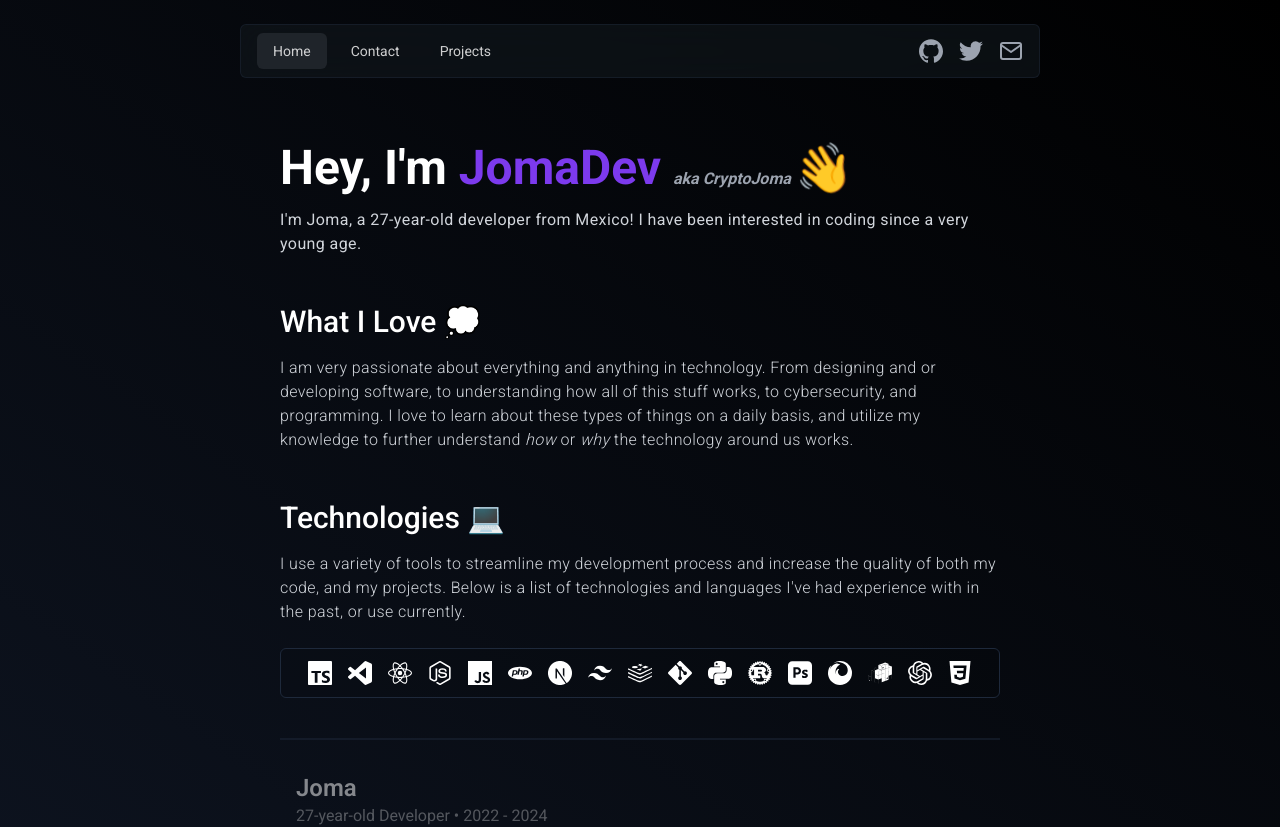
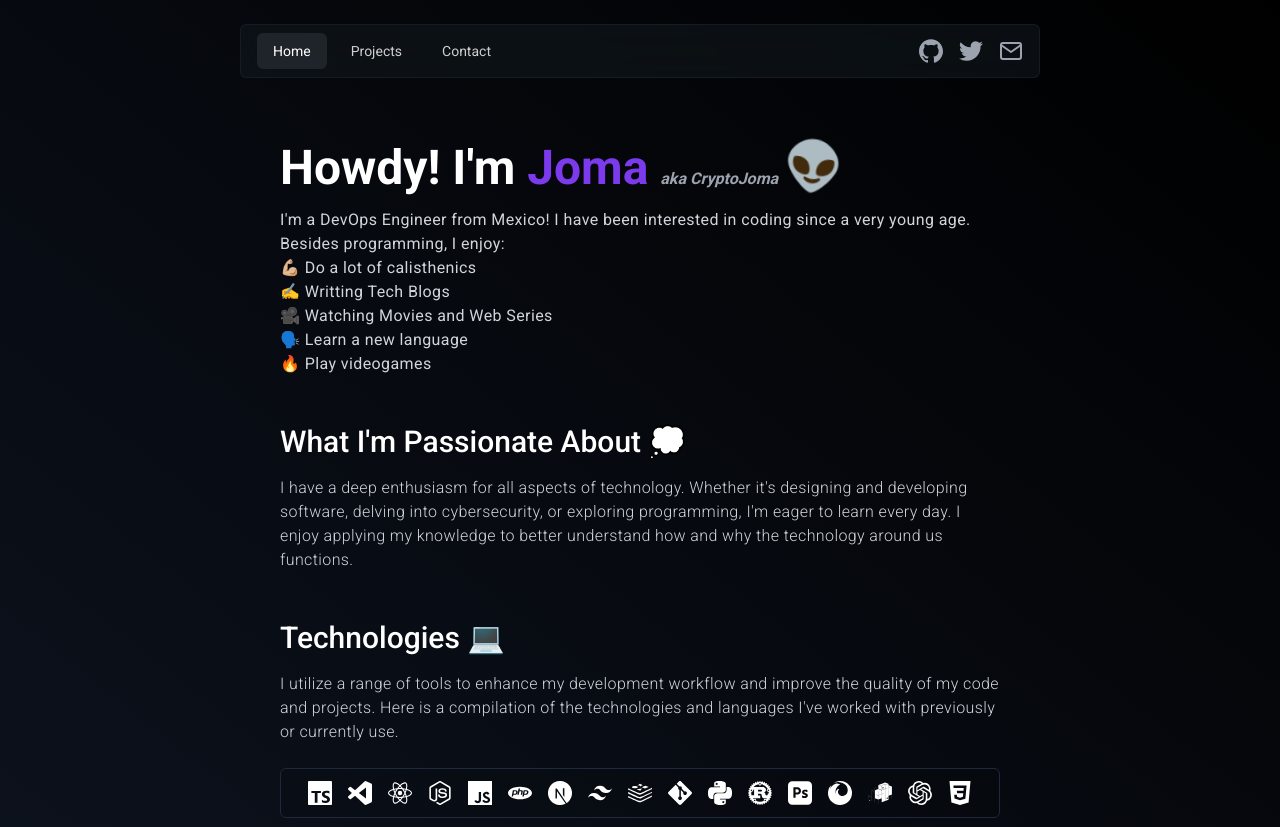
Before and after one commit to CryptoJoma/CyberPunk-Portfolio, a React (Create React App) app: page / in a window 1280 px wide. Shown: the top 827 px of the page. Built offline with nearby package versions, Linux system fonts and the light colour scheme.

Commit message:
Add files via upload

```diff
--- a/package.json
+++ b/package.json
@@ -1,6 +1,6 @@
 {
   "name": "CyberPunk-Portfolio",
-  "version": "0.1.0",
+  "version": "0.1.1",
   "private": true,
   "dependencies": {
     "@testing-library/jest-dom": "^5.17.0",
--- a/public/index.html
+++ b/public/index.html
@@ -96,7 +96,7 @@
         }
     </style>
     <link rel="manifest" href="%PUBLIC_URL%/manifest.json" />
-    <title>Portfolio - JomaDev</title>
+    <title>JomaDev - DevOps Engineer</title>
   </head>
   <body>
     <div id="root">
--- a/src/App.js
+++ b/src/App.js
@@ -19,7 +19,7 @@ const App = () => {
             </Routes>
             <div class="w-full flex flex-col items-start border-t-2 border-slate-800 px-4 py-8 dark:border-opacity-50 mt-10">
               <h1 class="text-black dark:text-white/50 text-2xl font-semibold">Joma</h1>
-              <h2 class="text-black/60 dark:text-white/30 text-base">27-year-old Developer • 2022 - 2024</h2>
+              <h2 class="text-black/60 dark:text-white/30 text-base">DevOps Engineer • 2012 - 2024</h2>
               <div class="flex flex-row gap-x-5 mt-3">
                 <a href="https://github.com/CryptoJoma" target="_blank" rel="noopener noreferrer" class="text-gray-500 hover:text-gray-300 transition-colors ease-in-out duration-200">
                   <svg stroke="currentColor" fill="currentColor" stroke-width="0" role="img" viewBox="0 0 24 24" class="h-5 w-auto" height="1em" width="1em" xmlns="http://www.w3.org/2000/svg"><title></title><path d="M12 .297c-6.63 0-12 5.373-12 12 0 5.303 3.438 9.8 8.205 11.385.6.113.82-.258.82-.577 0-.285-.01-1.04-.015-2.04-3.338.724-4.042-1.61-4.042-1.61C4.422 18.07 3.633 17.7 3.633 17.7c-1.087-.744.084-.729.084-.729 1.205.084 1.838 1.236 1.838 1.236 1.07 1.835 2.809 1.305 3.495.998.108-.776.417-1.305.76-1.605-2.665-.3-5.466-1.332-5.466-5.93 0-1.31.465-2.38 1.235-3.22-.135-.303-.54-1.523.105-3.176 0 0 1.005-.322 3.3 1.23.96-.267 1.98-.399 3-.405 1.02.006 2.04.138 3 .405 2.28-1.552 3.285-1.23 3.285-1.23.645 1.653.24 2.873.12 3.176.765.84 1.23 1.91 1.23 3.22 0 4.61-2.805 5.625-5.475 5.92.42.36.81 1.096.81 2.22 0 1.606-.015 2.896-.015 3.286 0 .315.21.69.825.57C20.565 22.092 24 17.592 24 12.297c0-6.627-5.373-12-12-12"></path></svg>
--- /dev/null
+++ b/src/components/GitHubProjects.js
@@ -0,0 +1,74 @@
+import React, { useEffect, useState } from 'react';
+
+// Updated language-color map
+const languageColors = {
+    JavaScript: 'rgb(255, 233, 78)',
+    Python: 'rgb(53, 114, 165)',
+    Java: 'rgb(255, 255, 255)',
+    CSS: 'rgb(86, 61, 124)',
+    PHP: 'rgb(79, 93, 149)',
+    // Add more languages and colors as needed
+  };
+
+const GitHubProjects = () => {
+  const [repos, setRepos] = useState([]);
+  const [loading, setLoading] = useState(true);
+  const [error, setError] = useState(null);
+
+  useEffect(() => {
+    fetch('https://api.github.com/users/CryptoJoma/repos')
+      .then(response => response.json())
+      .then(data => {
+        setRepos(data);
+        setLoading(false);
+      })
+      .catch(error => {
+        setError(error);
+        setLoading(false);
+      });
+  }, []);
+
+  if (loading) return <p>Loading...</p>;
+  if (error) return <p>Error fetching repos: {error.message}</p>;
+
+  return (
+    <div class="w-full grid grid-cols-1 md:grid-cols-2 grid-rows-2 md:grid-rows-1 mb-12 gap-2">
+
+        {repos.map(repo => (
+            <div key={repo.id} className="project" style={{opacity: 1, transform: "none"}}>
+                <a href={repo.html_url} rel="noreferrer" target="_blank">
+                    <div class="flex flex-col h-36 p-4 bg-white/10 dark:bg-black/10 rounded-md border border-zinc-800/80 hover:-translate-y-1 duration-300 cursor-pointer">
+                        <h1 class="font-semibold mb-1">{repo.name}</h1>
+                        <p class="text-sm text-gray-800/70 dark:text-gray-100/70">
+                            {
+                                repo.description
+                                ? repo.description.length > 62
+                                ? repo.description.substring(0, 62) + '...'
+                                : repo.description
+                                : 'No description available'
+                            }
+                        </p>
+                        <div class="mt-auto flex flex-row gap-4 text-gray-700 dark:text-gray-300 text-sm">
+                            <p class="flex flex-row items-center">
+                                <div
+                                className="w-3 h-3 rounded-full mr-1"
+                                style={{
+                                    background: languageColors[repo.language] || 'gray',
+                                    border: `3px solid ${languageColors[repo.language] || 'gray'}`,
+                                }}
+                                ></div>
+                                {repo.language}
+                            </p>
+                            <p class="flex flex-row items-center justify-center"><svg stroke="currentColor" fill="currentColor" stroke-width="0" viewBox="0 0 1024 1024" class="mr-1 w-4 h-4" height="1em" width="1em" xmlns="http://www.w3.org/2000/svg"><path d="M908.1 353.1l-253.9-36.9L540.7 86.1c-3.1-6.3-8.2-11.4-14.5-14.5-15.8-7.8-35-1.3-42.9 14.5L369.8 316.2l-253.9 36.9c-7 1-13.4 4.3-18.3 9.3a32.05 32.05 0 0 0 .6 45.3l183.7 179.1-43.4 252.9a31.95 31.95 0 0 0 46.4 33.7L512 754l227.1 119.4c6.2 3.3 13.4 4.4 20.3 3.2 17.4-3 29.1-19.5 26.1-36.9l-43.4-252.9 183.7-179.1c5-4.9 8.3-11.3 9.3-18.3 2.7-17.5-9.5-33.7-27-36.3zM664.8 561.6l36.1 210.3L512 672.7 323.1 772l36.1-210.3-152.8-149L417.6 382 512 190.7 606.4 382l211.2 30.7-152.8 148.9z"></path></svg>                        {repo.stargazers_count}</p>
+                            <p class="flex flex-row items-center justify-center"><svg stroke="currentColor" fill="currentColor" stroke-width="0" viewBox="0 0 24 24" class="mr-1 w-4 h-4" height="1em" width="1em" xmlns="http://www.w3.org/2000/svg"><path d="M5.559 8.855c.166 1.183.789 3.207 3.087 4.079C11 13.829 11 14.534 11 15v.163c-1.44.434-2.5 1.757-2.5 3.337 0 1.93 1.57 3.5 3.5 3.5s3.5-1.57 3.5-3.5c0-1.58-1.06-2.903-2.5-3.337V15c0-.466 0-1.171 2.354-2.065 2.298-.872 2.921-2.896 3.087-4.079C19.912 8.441 21 7.102 21 5.5 21 3.57 19.43 2 17.5 2S14 3.57 14 5.5c0 1.552 1.022 2.855 2.424 3.313-.146.735-.565 1.791-1.778 2.252-1.192.452-2.053.953-2.646 1.536-.593-.583-1.453-1.084-2.646-1.536-1.213-.461-1.633-1.517-1.778-2.252C8.978 8.355 10 7.052 10 5.5 10 3.57 8.43 2 6.5 2S3 3.57 3 5.5c0 1.602 1.088 2.941 2.559 3.355zM17.5 4c.827 0 1.5.673 1.5 1.5S18.327 7 17.5 7 16 6.327 16 5.5 16.673 4 17.5 4zm-4 14.5c0 .827-.673 1.5-1.5 1.5s-1.5-.673-1.5-1.5.673-1.5 1.5-1.5 1.5.673 1.5 1.5zM6.5 4C7.327 4 8 4.673 8 5.5S7.327 7 6.5 7 5 6.327 5 5.5 5.673 4 6.5 4z"></path></svg>                        {repo.forks_count}</p>
+                        </div>
+                    </div>
+                </a>
+            </div>
+        ))}
+
+    </div>
+  );
+};
+
+export default GitHubProjects;
--- a/src/components/Navbar.js
+++ b/src/components/Navbar.js
@@ -1,28 +1,46 @@
 import React from 'react';
-import { Link } from 'react-router-dom';
+import { Link, useLocation } from 'react-router-dom';
 
 const Navbar = () => {
+    const location = useLocation();
+    const currentPath = location.pathname;
+
     return (
-      <div class="hidden z-[999] fixed w-[90%] md:w-[50rem] xs:flex flex-row justify-between items-center px-4 py-2 mt-4 md:mt-6 rounded-md bg-white/60 dark:bg-[#12181d]/60 border border-slate-800/50 backdrop-blur-lg">
-        <div class="flex flex-row items-center justify-between gap-2">
-          <a class="bg-black/10 dark:bg-[#c8c8dc]/10 cursor-pointer px-4 py-2 text-sm rounded-md text-black/80 hover:text-black dark:text-white/80 dark:hover:text-white transition-all duration-75" href="/">Home</a>
-          <a class="bg-transparent hover:bg-gray-700/5 dark:hover:bg-[#c8c8dc]/5 dark:text-white cursor-pointer px-4 py-2 text-sm rounded-md text-black/80 hover:text-black dark:text-white/80 dark:hover:text-white transition-all duration-75" href="/contact">Contact</a>
-          <a class="bg-transparent hover:bg-gray-700/5 dark:hover:bg-[#c8c8dc]/5 dark:text-white cursor-pointer px-4 py-2 text-sm rounded-md text-black/80 hover:text-black dark:text-white/80 dark:hover:text-white transition-all duration-75" href="/projects">Projects</a>
+      <div className="hidden z-[999] fixed w-[90%] md:w-[50rem] xs:flex flex-row justify-between items-center px-4 py-2 mt-4 md:mt-6 rounded-md bg-white/60 dark:bg-[#12181d]/60 border border-slate-800/50 backdrop-blur-lg">
+        <div className="flex flex-row items-center justify-between gap-2">
+          <Link
+            className={`cursor-pointer px-4 py-2 text-sm rounded-md transition-all duration-75 ${currentPath === '/' ? 'bg-black/10 text-black dark:bg-[#c8c8dc]/10 dark:text-white' : 'bg-transparent hover:bg-gray-700/5 dark:hover:bg-[#c8c8dc]/5 text-black/80 dark:text-white/80 hover:text-black dark:hover:text-white'}`}
+            to="/"
+          >
+            Home
+          </Link>
+          <Link
+            className={`cursor-pointer px-4 py-2 text-sm rounded-md transition-all duration-75 ${currentPath === '/projects' ? 'bg-black/10 text-black dark:bg-[#c8c8dc]/10 dark:text-white' : 'bg-transparent hover:bg-gray-700/5 dark:hover:bg-[#c8c8dc]/5 text-black/80 dark:text-white/80 hover:text-black dark:hover:text-white'}`}
+            to="/projects"
+          >
+            Projects
+          </Link>
+          <Link
+            className={`cursor-pointer px-4 py-2 text-sm rounded-md transition-all duration-75 ${currentPath === '/contact' ? 'bg-black/10 text-black dark:bg-[#c8c8dc]/10 dark:text-white' : 'bg-transparent hover:bg-gray-700/5 dark:hover:bg-[#c8c8dc]/5 text-black/80 dark:text-white/80 hover:text-black dark:hover:text-white'}`}
+            to="/contact"
+          >
+            Contact
+          </Link>
         </div>
-        <div class="flex flex-row items-center justify-center gap-2 xs:gap-4">
-          <div class="" style={{display: "inline"}} data-tooltipped="" aria-describedby="tippy-tooltip-1" data-original-title="GitHub">
+        <div className="flex flex-row items-center justify-center gap-2 xs:gap-4">
+          <div className="" style={{display: "inline"}} data-tooltipped="" aria-describedby="tippy-tooltip-1" data-original-title="GitHub">
             <a target="_blank" rel="noreferrer" href="https://github.com/CryptoJoma">
-              <svg stroke="currentColor" fill="currentColor" stroke-width="0" role="img" viewBox="0 0 24 24" class="w-6 h-6 cursor-pointer hover:fill-white fill-gray-400 transition-colors" height="1em" width="1em" xmlns="http://www.w3.org/2000/svg"><title></title><path d="M12 .297c-6.63 0-12 5.373-12 12 0 5.303 3.438 9.8 8.205 11.385.6.113.82-.258.82-.577 0-.285-.01-1.04-.015-2.04-3.338.724-4.042-1.61-4.042-1.61C4.422 18.07 3.633 17.7 3.633 17.7c-1.087-.744.084-.729.084-.729 1.205.084 1.838 1.236 1.838 1.236 1.07 1.835 2.809 1.305 3.495.998.108-.776.417-1.305.76-1.605-2.665-.3-5.466-1.332-5.466-5.93 0-1.31.465-2.38 1.235-3.22-.135-.303-.54-1.523.105-3.176 0 0 1.005-.322 3.3 1.23.96-.267 1.98-.399 3-.405 1.02.006 2.04.138 3 .405 2.28-1.552 3.285-1.23 3.285-1.23.645 1.653.24 2.873.12 3.176.765.84 1.23 1.91 1.23 3.22 0 4.61-2.805 5.625-5.475 5.92.42.36.81 1.096.81 2.22 0 1.606-.015 2.896-.015 3.286 0 .315.21.69.825.57C20.565 22.092 24 17.592 24 12.297c0-6.627-5.373-12-12-12"></path></svg>
+              <svg stroke="currentColor" fill="currentColor" strokeWidth="0" role="img" viewBox="0 0 24 24" className="w-6 h-6 cursor-pointer hover:fill-white fill-gray-400 transition-colors" height="1em" width="1em" xmlns="http://www.w3.org/2000/svg"><title></title><path d="M12 .297c-6.63 0-12 5.373-12 12 0 5.303 3.438 9.8 8.205 11.385.6.113.82-.258.82-.577 0-.285-.01-1.04-.015-2.04-3.338.724-4.042-1.61-4.042-1.61C4.422 18.07 3.633 17.7 3.633 17.7c-1.087-.744.084-.729.084-.729 1.205.084 1.838 1.236 1.838 1.236 1.07 1.835 2.809 1.305 3.495.998.108-.776.417-1.305.76-1.605-2.665-.3-5.466-1.332-5.466-5.93 0-1.31.465-2.38 1.235-3.22-.135-.303-.54-1.523.105-3.176 0 0 1.005-.322 3.3 1.23.96-.267 1.98-.399 3-.405 1.02.006 2.04.138 3 .405 2.28-1.552 3.285-1.23 3.285-1.23.645 1.653.24 2.873.12 3.176.765.84 1.23 1.91 1.23 3.22 0 4.61-2.805 5.625-5.475 5.92.42.36.81 1.096.81 2.22 0 1.606-.015 2.896-.015 3.286 0 .315.21.69.825.57C20.565 22.092 24 17.592 24 12.297c0-6.627-5.373-12-12-12"></path></svg>
             </a>
           </div>
-          <div class="" style={{display: "inline"}} data-tooltipped="" aria-describedby="tippy-tooltip-2" data-original-title="Twitter">
+          <div className="" style={{display: "inline"}} data-tooltipped="" aria-describedby="tippy-tooltip-2" data-original-title="Twitter">
             <a target="_blank" rel="noreferrer" href="https://twitter.com/JomaDev">
-              <svg stroke="currentColor" fill="currentColor" stroke-width="0" role="img" viewBox="0 0 24 24" class="w-6 h-6 cursor-pointer hover:fill-white fill-gray-400 transition-colors" height="1em" width="1em" xmlns="http://www.w3.org/2000/svg"><title></title><path d="M21.543 7.104c.015.211.015.423.015.636 0 6.507-4.954 14.01-14.01 14.01v-.003A13.94 13.94 0 0 1 0 19.539a9.88 9.88 0 0 0 7.287-2.041 4.93 4.93 0 0 1-4.6-3.42 4.916 4.916 0 0 0 2.223-.084A4.926 4.926 0 0 1 .96 9.167v-.062a4.887 4.887 0 0 0 2.235.616A4.928 4.928 0 0 1 1.67 3.148 13.98 13.98 0 0 0 11.82 8.292a4.929 4.929 0 0 1 8.39-4.49 9.868 9.868 0 0 0 3.128-1.196 4.941 4.941 0 0 1-2.165 2.724A9.828 9.828 0 0 0 24 4.555a10.019 10.019 0 0 1-2.457 2.549z"></path></svg>
+              <svg stroke="currentColor" fill="currentColor" strokeWidth="0" role="img" viewBox="0 0 24 24" className="w-6 h-6 cursor-pointer hover:fill-white fill-gray-400 transition-colors" height="1em" width="1em" xmlns="http://www.w3.org/2000/svg"><title></title><path d="M21.543 7.104c.015.211.015.423.015.636 0 6.507-4.954 14.01-14.01 14.01v-.003A13.94 13.94 0 0 1 0 19.539a9.88 9.88 0 0 0 7.287-2.041 4.93 4.93 0 0 1-4.6-3.42 4.916 4.916 0 0 0 2.223-.084A4.926 4.926 0 0 1 .96 9.167v-.062a4.887 4.887 0 0 0 2.235.616A4.928 4.928 0 0 1 1.67 3.148 13.98 13.98 0 0 0 11.82 8.292a4.929 4.929 0 0 1 8.39-4.49 9.868 9.868 0 0 0 3.128-1.196 4.941 4.941 0 0 1-2.165 2.724A9.828 9.828 0 0 0 24 4.555a10.019 10.019 0 0 1-2.457 2.549z"></path></svg>
             </a>
           </div>
-          <div class="" style={{display: "inline"}} data-tooltipped="" aria-describedby="tippy-tooltip-3" data-original-title="Email">
+          <div className="" style={{display: "inline"}} data-tooltipped="" aria-describedby="tippy-tooltip-3" data-original-title="Email">
             <a target="_blank" rel="noreferrer" href="mailto:coffee@joma.dev">
-              <svg stroke="currentColor" fill="none" stroke-width="2" viewBox="0 0 24 24" stroke-linecap="round" stroke-linejoin="round" class="w-6 h-6 cursor-pointer hover:stroke-white stroke-gray-400 transition-colors" height="1em" width="1em" xmlns="http://www.w3.org/2000/svg"><path d="M4 4h16c1.1 0 2 .9 2 2v12c0 1.1-.9 2-2 2H4c-1.1 0-2-.9-2-2V6c0-1.1.9-2 2-2z"></path><polyline points="22,6 12,13 2,6"></polyline></svg>
+              <svg stroke="currentColor" fill="none" strokeWidth="2" viewBox="0 0 24 24" strokeLinecap="round" strokeLinejoin="round" className="w-6 h-6 cursor-pointer hover:stroke-white stroke-gray-400 transition-colors" height="1em" width="1em" xmlns="http://www.w3.org/2000/svg"><path d="M4 4h16c1.1 0 2 .9 2 2v12c0 1.1-.9 2-2 2H4c-1.1 0-2-.9-2-2V6c0-1.1.9-2 2-2z"></path><polyline points="22,6 12,13 2,6"></polyline></svg>
             </a>
           </div>
         </div>
--- a/src/pages/Home.js
+++ b/src/pages/Home.js
@@ -4,12 +4,33 @@ const Home = () => {
     return (
 
   <div class="mt-24 w-full" style={{opacity: 1, transform: "none"}}>
-    <h1 class="mt-36 font-bold text-4xl md:text-5xl mb-4">Hey, I'm <span class="transition-all duration-1000 text-violet-600">JomaDev</span> <span class="text-gray-400 sm:text-base text-sm italic sm:inline flex"> aka CryptoJoma</span><span class="pl-1 WavingEmoji_wave__jGgWQ" role="img" aria-label="wave">👋</span></h1>
-    <p class="text-gray-800 dark:text-gray-300 leading-6 tracking-wide mb-12">I'm Joma, a 27-year-old developer from Mexico! I have been interested in coding since a very young age.</p>
-    <h2 class="font-medium text-3xl mb-4">What I Love 💭</h2>
-    <p class="text-gray-800 dark:text-gray-300 leading-6 font-light tracking-wide mb-12">I am very passionate about everything and anything in technology. From designing and or developing software, to understanding how all of this stuff works, to cybersecurity, and programming. I love to learn about these types of things on a daily basis, and utilize my knowledge to further understand <i>how</i> or <i>why</i> the technology around us works.</p>
+    <h1 class="mt-36 font-bold text-4xl md:text-5xl mb-4">Howdy! I'm <span class="transition-all duration-1000 text-violet-600">Joma</span> <span class="text-gray-400 sm:text-base text-sm italic sm:inline flex"> aka CryptoJoma</span><span class="pl-1 WavingEmoji_wave__jGgWQ" role="img" aria-label="wave">👽</span></h1>
+    <p class="text-gray-800 dark:text-gray-300 leading-6 tracking-wide mb-12">
+      I'm a DevOps Engineer from Mexico! I have been interested in coding since a very young age.
+      <br />
+      Besides programming, I enjoy:
+      <ul>
+        <li c>
+          💪🏼 Do a lot of calisthenics
+        </li>
+        <li c>
+          ✍️ Writting Tech Blogs
+        </li>
+        <li c>
+          🎥 Watching Movies and Web Series
+        </li>
+        <li c>
+          🗣️ Learn a new language
+        </li>
+        <li c>
+          🔥 Play videogames
+        </li>
+      </ul>
+    </p>
+    <h2 class="font-medium text-3xl mb-4">What I'm Passionate About 💭</h2>
+    <p class="text-gray-800 dark:text-gray-300 leading-6 font-light tracking-wide mb-12">I have a deep enthusiasm for all aspects of technology. Whether it's designing and developing software, delving into cybersecurity, or exploring programming, I'm eager to learn every day. I enjoy applying my knowledge to better understand how and why the technology around us functions.</p>
     <h2 class="font-medium text-3xl mb-4">Technologies 💻</h2>
-    <p class="text-gray-800 dark:text-gray-300 leading-6 font-light tracking-wide mb-6">I use a variety of tools to streamline my development process and increase the quality of both my code, and my projects. Below is a list of technologies and languages I've had experience with in the past, or use currently.</p>
+    <p class="text-gray-800 dark:text-gray-300 leading-6 font-light tracking-wide mb-6">I utilize a range of tools to enhance my development workflow and improve the quality of my code and projects. Here is a compilation of the technologies and languages I've worked with previously or currently use.</p>
     <div class="w-full flex flex-wrap flex-row justify-center p-1 border border-slate-800 rounded-md bg-white/10 dark:bg-black/10">
       <li class="flex p-2">
         <a href="https://www.typescriptlang.org/" target="_blank" rel="noopener noreferrer">
--- a/src/pages/Projects.js
+++ b/src/pages/Projects.js
@@ -1,5 +1,6 @@
 import React, { useState, useEffect } from 'react';
 import axios from 'axios';
+import GitHubProjects from '../components/GitHubProjects'; // Adjust the path as needed
 
 const Projects = () => {
     const [projects, setProjects] = useState([]);
@@ -17,33 +18,19 @@ const Projects = () => {
         <h1 class="text-black dark:text-white font-bold text-3xl mb-3 mt-8">All of my <span class="transition-all duration-1000 text-violet-600">projects</span> <span class="pl-1" role="img" aria-label="wave">🤖</span></h1>
         <p class="text-gray-800 dark:text-gray-200 mb-6">Here is where you can find all of the projects that I have worked on that I want to be publicly known. I have worked on many projects, but these are the ones that I am most proud of.</p>
         <div class="grid grid-cols-1 md:grid-cols-3 md:gap-4">
-          <div class="mt-4 md:w-[225px] w-full" style={{opacity: 1, transform: "none"}}>
-            <a href="https://licensechain.app" target="_blank" rel="noreferrer" class="block h-full bg-slate-950 w-full rounded-md overflow-hidden border-2 border-zinc-800/80 hover:-translate-y-1 duration-300" draggable="false">
-              <img draggable="false" class="border-b-2 border-zinc-800/80 h-[175px] w-full mx-auto" alt="image" src="https://licensechain.app/theme/licensechain/assets/logo.png"/>
-              <h2 class="text-white font-bold text-2xl font-kanit pl-4 pt-4"> LicenseChain</h2>
-              <p class="text-white text-lg pt-2 font-kanit px-4 pb-4 whitespace-normal">LicenseChain is an open-source authentication system with client SDKs for Python, JavaScript and PHP.</p>
+          {projects.map(project => (
+            <div key={project.id} class="mt-4 md:w-[225px] w-full" style={{opacity: 1, transform: "none"}}>
+            <a href={project.url} target="_blank" rel="noreferrer" class="block h-full bg-slate-950 w-full rounded-md overflow-hidden border-2 border-zinc-800/80 hover:-translate-y-1 duration-300" draggable="false">
+              <img draggable="false" class="border-b-2 border-zinc-800/80 h-[175px] w-full mx-auto" alt={project.title} src={project.image}/>
+              <h2 class="text-white font-bold text-2xl font-kanit pl-4 pt-4"> {project.title}</h2>
+              <p class="text-white text-lg pt-2 font-kanit px-4 pb-4 whitespace-normal">{project.description}</p>
             </a>
           </div>
+          ))}
+
         </div>
         <hr class="w-full border border-white border-opacity-25 mt-10 mb-10 opacity-25" />
-        <div class="w-full grid grid-cols-1 md:grid-cols-2 grid-rows-2 md:grid-rows-1 mb-12 gap-2">
-        {projects.map(project => (
-            <div key={project.id} className="project" style={{opacity: 1, transform: "none"}}>
-                <a href={project.link} rel="noreferrer" target="_blank">
-                    <div class="flex flex-col h-36 p-4 bg-white/10 dark:bg-black/10 rounded-md border border-zinc-800/80 hover:-translate-y-1 duration-300 cursor-pointer">
-                        <h1 class="font-semibold mb-1">{project.title}</h1>
-                        <p class="text-sm text-gray-800/70 dark:text-gray-100/70">{project.description}</p>
-                        <div class="mt-auto flex flex-row gap-4 text-gray-700 dark:text-gray-300 text-sm">
-                            <p class="flex flex-row items-center">
-                                <div class="w-3 h-3 rounded-full mr-1" style={{background: "rgb(53, 114, 165); border: 3px solid rgb(53, 114, 165)"}}></div>{project.used_languages}</p>
-                            <p class="flex flex-row items-center justify-center"><svg stroke="currentColor" fill="currentColor" stroke-width="0" viewBox="0 0 1024 1024" class="mr-1 w-4 h-4" height="1em" width="1em" xmlns="http://www.w3.org/2000/svg"><path d="M908.1 353.1l-253.9-36.9L540.7 86.1c-3.1-6.3-8.2-11.4-14.5-14.5-15.8-7.8-35-1.3-42.9 14.5L369.8 316.2l-253.9 36.9c-7 1-13.4 4.3-18.3 9.3a32.05 32.05 0 0 0 .6 45.3l183.7 179.1-43.4 252.9a31.95 31.95 0 0 0 46.4 33.7L512 754l227.1 119.4c6.2 3.3 13.4 4.4 20.3 3.2 17.4-3 29.1-19.5 26.1-36.9l-43.4-252.9 183.7-179.1c5-4.9 8.3-11.3 9.3-18.3 2.7-17.5-9.5-33.7-27-36.3zM664.8 561.6l36.1 210.3L512 672.7 323.1 772l36.1-210.3-152.8-149L417.6 382 512 190.7 606.4 382l211.2 30.7-152.8 148.9z"></path></svg>                        4</p>
-                            <p class="flex flex-row items-center justify-center"><svg stroke="currentColor" fill="currentColor" stroke-width="0" viewBox="0 0 24 24" class="mr-1 w-4 h-4" height="1em" width="1em" xmlns="http://www.w3.org/2000/svg"><path d="M5.559 8.855c.166 1.183.789 3.207 3.087 4.079C11 13.829 11 14.534 11 15v.163c-1.44.434-2.5 1.757-2.5 3.337 0 1.93 1.57 3.5 3.5 3.5s3.5-1.57 3.5-3.5c0-1.58-1.06-2.903-2.5-3.337V15c0-.466 0-1.171 2.354-2.065 2.298-.872 2.921-2.896 3.087-4.079C19.912 8.441 21 7.102 21 5.5 21 3.57 19.43 2 17.5 2S14 3.57 14 5.5c0 1.552 1.022 2.855 2.424 3.313-.146.735-.565 1.791-1.778 2.252-1.192.452-2.053.953-2.646 1.536-.593-.583-1.453-1.084-2.646-1.536-1.213-.461-1.633-1.517-1.778-2.252C8.978 8.355 10 7.052 10 5.5 10 3.57 8.43 2 6.5 2S3 3.57 3 5.5c0 1.602 1.088 2.941 2.559 3.355zM17.5 4c.827 0 1.5.673 1.5 1.5S18.327 7 17.5 7 16 6.327 16 5.5 16.673 4 17.5 4zm-4 14.5c0 .827-.673 1.5-1.5 1.5s-1.5-.673-1.5-1.5.673-1.5 1.5-1.5 1.5.673 1.5 1.5zM6.5 4C7.327 4 8 4.673 8 5.5S7.327 7 6.5 7 5 6.327 5 5.5 5.673 4 6.5 4z"></path></svg>                        1</p>
-                        </div>
-                    </div>
-                </a>
-            </div>
-        ))}
-        </div>
+        <GitHubProjects />
       </div>
 
     );
```
Also changed, not shown: 1 other file (tests, documents, lock files or other folders).
